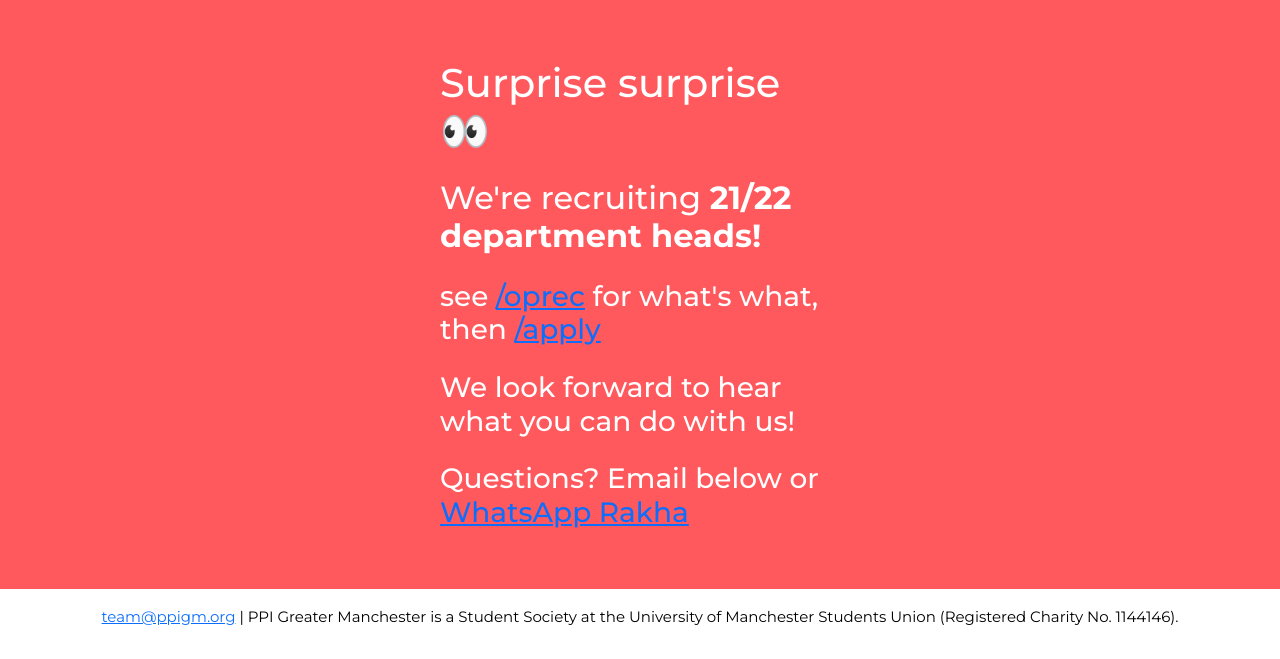
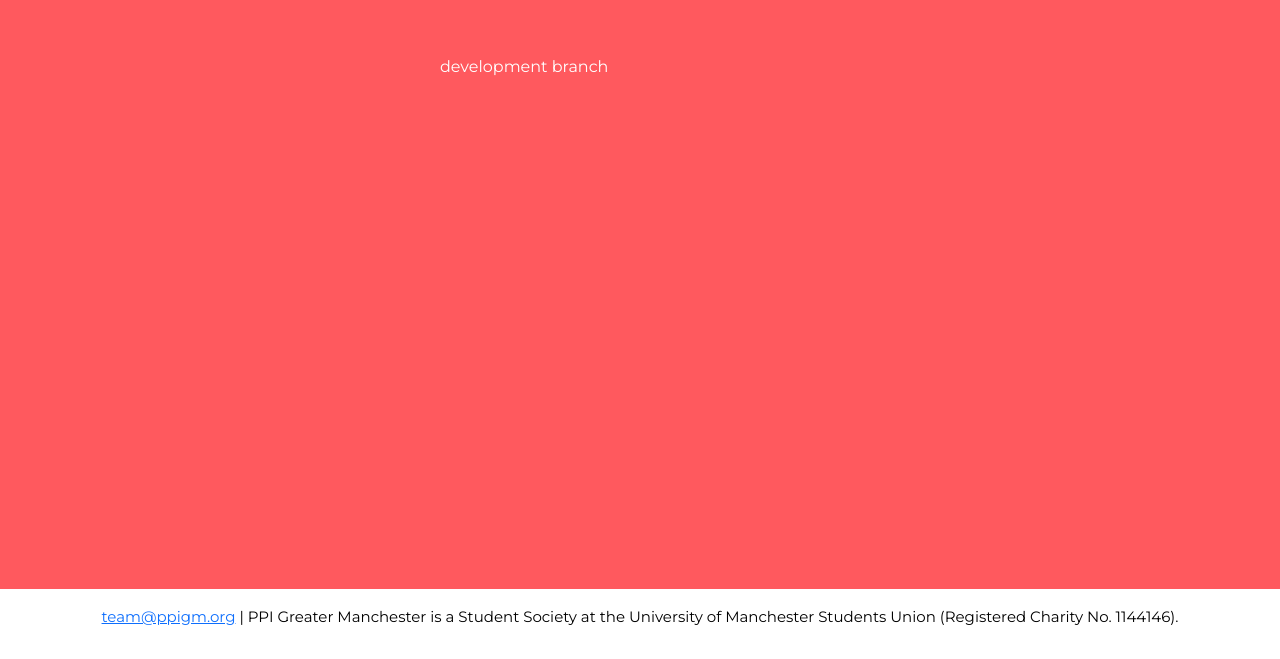
Before and after one commit to ppigm/ppigm.org, a plain HTML site: page index.html in a window 1280 px wide. Shown: the part 141-800 px from the top of the page. Drawn offline with nearby package versions, Linux system fonts and the light colour scheme.

Commit message:
Update index.html

```diff
--- a/index.html
+++ b/index.html
@@ -24,15 +24,7 @@
   </head>
   <body>
       <div class="ppigm">
-        <h1>Surprise surprise 👀</h1>
-        <br>
-        <h2>We're recruiting <strong> 21/22 department heads!</strong></h2>
-        <br>
-        <h3>see <a href="/oprec">/oprec</a> for what's what, then <a href="/apply">/apply</a></h3>
-        <br>
-        <h3>We look forward to hear what you can do with us!</h3>
-        <br>
-        <h3>Questions? Email below or <a href="https://wa.me/4478713479590">WhatsApp Rakha</a></h3>
+        development branch
       </div>
       <br />
       <footer>
```
